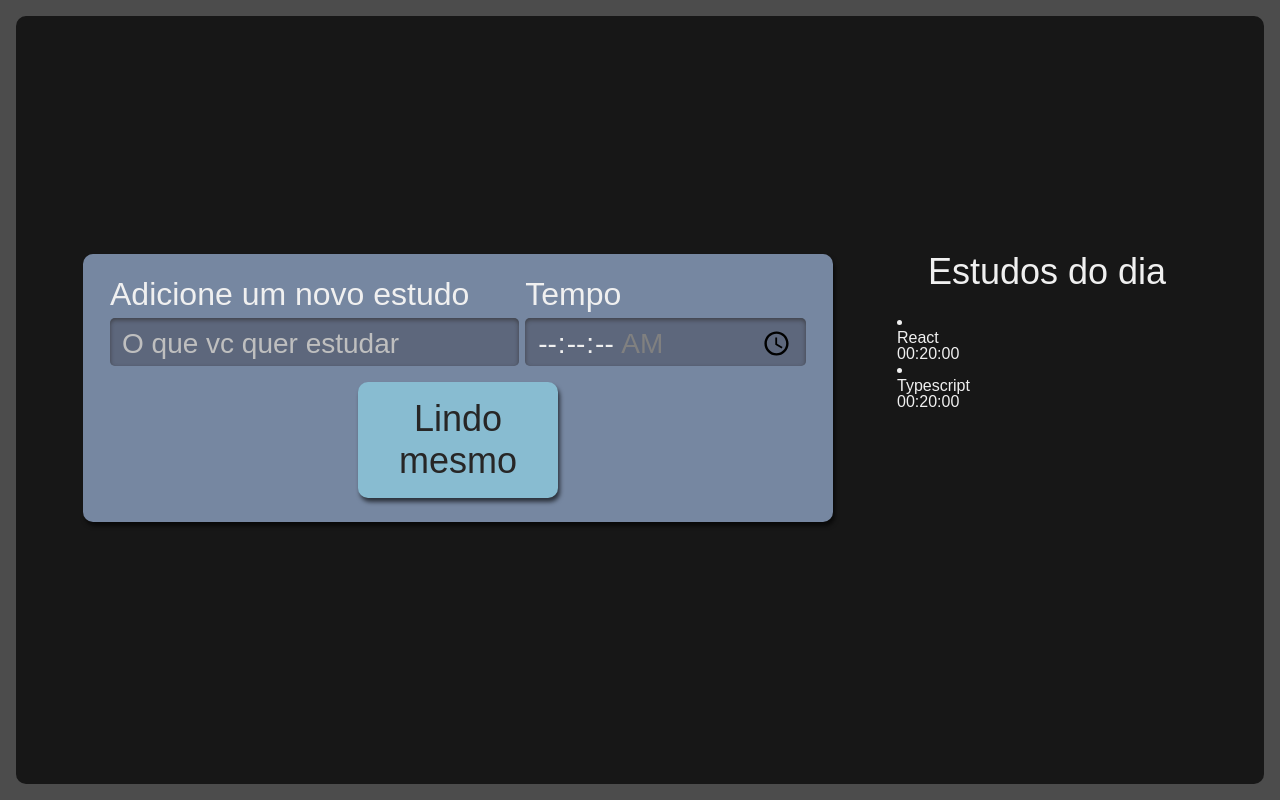
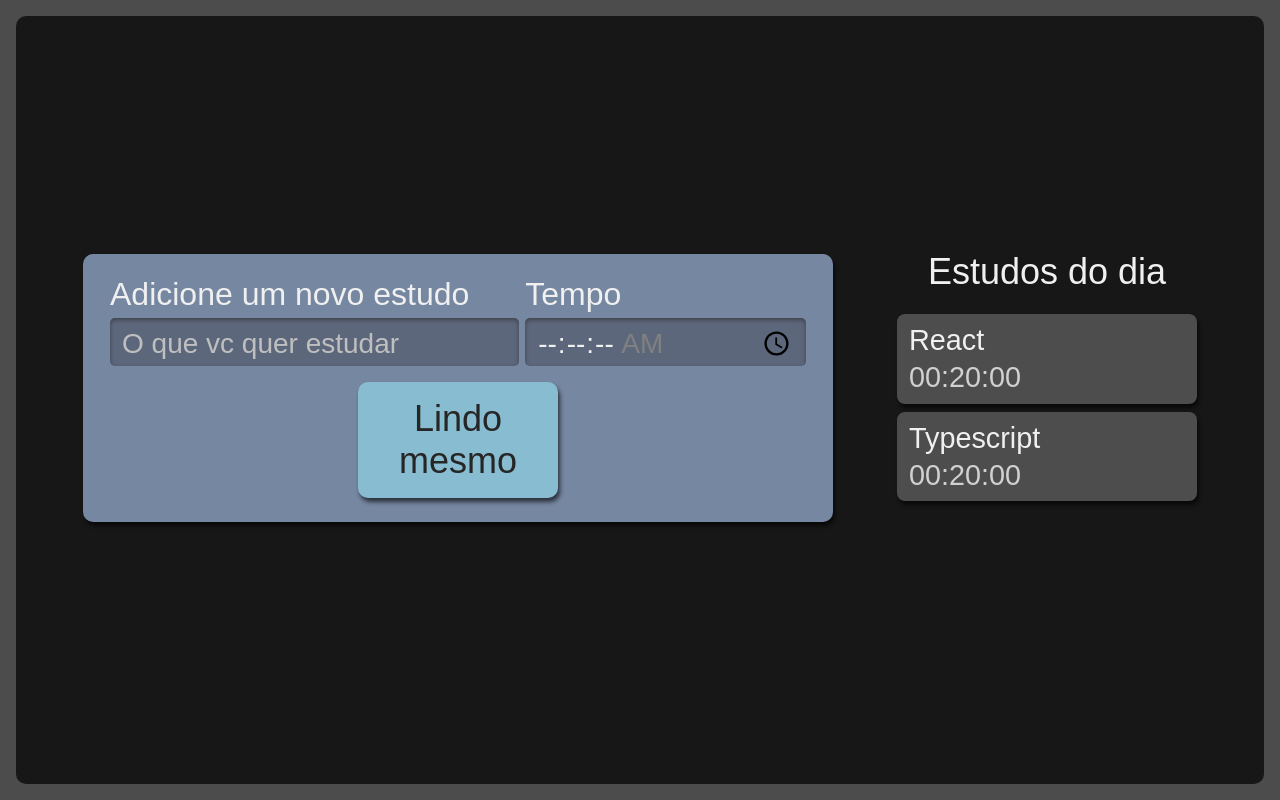
Before and after one commit to GeoChivas99s/chivas-studies, a React (Create React App) app: page / in a window 1280 px wide. Built offline with nearby package versions, Linux system fonts and the light colour scheme.

Commit message:
fix: remove some bugs

```diff
--- a/src/components/list/list.tsx
+++ b/src/components/list/list.tsx
@@ -18,7 +18,7 @@ const List = () => {
       <h2>Estudos do dia</h2>
       {tasks.map((item, index) => {
         return (
-          <li key={index}>
+          <li key={index} className="item">
             <h3>{item.task}</h3>
             <span>{item.time}</span>
           </li>
--- a/src/components/list/style.scss
+++ b/src/components/list/style.scss
@@ -36,6 +36,8 @@
     margin-bottom: 8px;
     position: relative;
     cursor: pointer;
+    text-decoration: none;
+    list-style: none;
 
     h3 {
       margin-bottom: 8px;
```
Also changed, not shown: src/assets/img/check-mark.svg (added).
